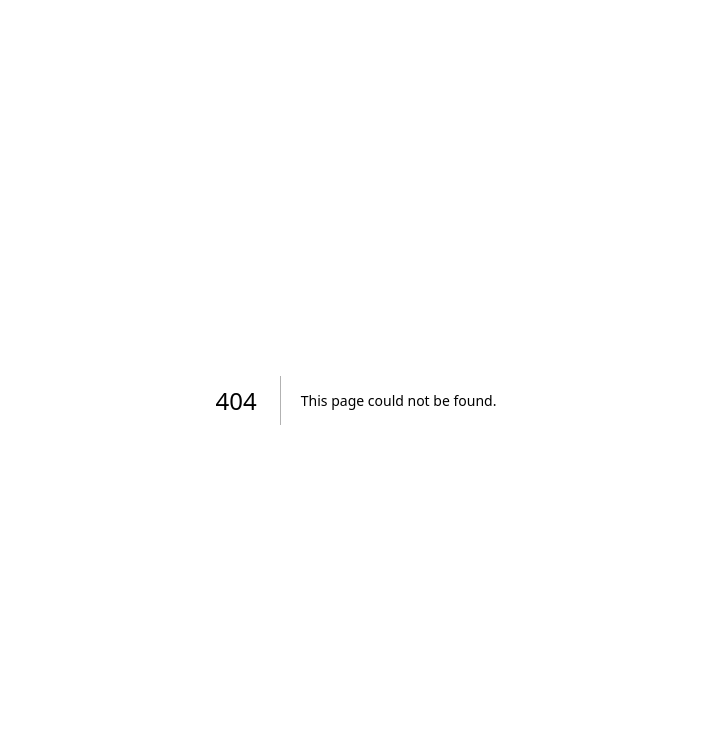
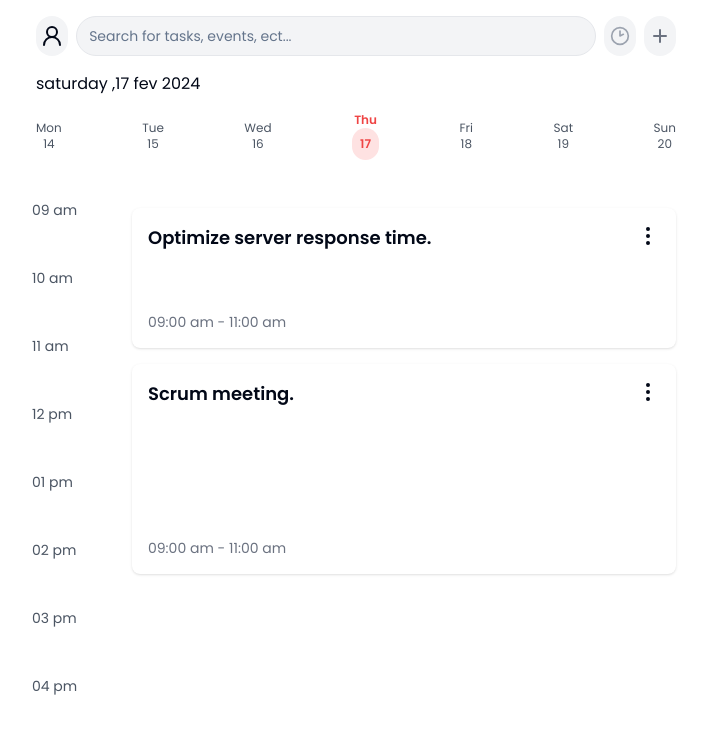
Before and after one commit to hamzabenarfa/Task-do, a Next.js app in the folder my-app/: page /main/dashboard in a window 1280 px wide. Before the commit this address had no page. Shown: the top 734 px of the page, without its empty margins (284-990 px from the left). Built offline with nearby package versions, Linux system fonts and the light colour scheme.

Commit message:
made new dashboard for tasks

```diff
--- a/my-app/app/main/(routes)/_components/addBtn.tsx
+++ b/my-app/app/main/(routes)/_components/addBtn.tsx
@@ -1,7 +1,6 @@
 "use client";
 import { useState } from "react";
 
-import { PlusCircle } from "lucide-react";
 import {
     Dialog,
     DialogContent,
@@ -66,14 +65,12 @@ const AddBtn = () => {
             start_at: "",
         },
     });
-    //localhost:4000/task/create
-
 
     const handleSubmit = async (e: React.FormEvent<HTMLFormElement>) => {
         e.preventDefault();
-        try{
+        try {
             setLoading(true)
-            const res = await axios.post("http://localhost:4000/task/create",{
+            const res = await axios.post("http://localhost:4000/task/create", {
                 task,
                 duration,
                 context,
@@ -84,11 +81,11 @@ const AddBtn = () => {
             if (res) {
                 setLoading(false);
                 setOpen(false);
-              } else {
+            } else {
 
                 setLoading(false);
-              }
-        }catch(err){
+            }
+        } catch (err) {
             console.log(err)
         }
     }
@@ -99,8 +96,22 @@ const AddBtn = () => {
             <Dialog open={open} onOpenChange={setOpen} >
                 <DialogTrigger asChild>
 
-                        <PlusCircle size={28} className="text-blue-500 ml-2" />
-
+                    <div className="w-10 h-10 bg-gray-100 rounded-3xl flex justify-center items-center cursor-pointer">
+                        <svg
+                            xmlns="http://www.w3.org/2000/svg"
+                            className="h-6 w-6 text-gray-500"
+                            fill="none"
+                            viewBox="0 0 24 24"
+                            stroke="currentColor"
+                        >
+                            <path
+                                strokeLinecap="round"
+                                strokeLinejoin="round"
+                                strokeWidth={2}
+                                d="M12 6v6m0 0v6m0-6h6m-6 0H6"
+                            />
+                        </svg>
+                    </div>
                 </DialogTrigger>
                 <DialogContent className="sm:max-w-[425px]">
                     <DialogHeader>
--- a/my-app/app/main/(routes)/_components/opertionalHoursModal.tsx
+++ b/my-app/app/main/(routes)/_components/opertionalHoursModal.tsx
@@ -57,9 +57,9 @@ const OperationalHours = () => {
 
     const handleSubmit = async (e: React.FormEvent<HTMLFormElement>) => {
         e.preventDefault();
-        try{
+        try {
             setLoading(true)
-            const res = await axios.post("http://localhost:4000/operationalhours/create",{
+            const res = await axios.post("http://localhost:4000/operationalhours/create", {
                 startingTime,
                 endingTime
 
@@ -68,10 +68,10 @@ const OperationalHours = () => {
             if (res) {
                 setLoading(false);
                 setOpen(false);
-              } else {
+            } else {
                 setLoading(false);
-              }
-        }catch(err){
+            }
+        } catch (err) {
             console.log(err)
         }
     }
@@ -81,7 +81,24 @@ const OperationalHours = () => {
         <>
             <Dialog open={open} onOpenChange={setOpen} >
                 <DialogTrigger asChild>
-                        <Clock2 size={24} className="text-gray-400" />
+                    {/*  */}
+                    <div className="w-10 h-10 bg-gray-100 rounded-3xl flex justify-center items-center cursor-pointer">
+                    <Clock2 size={20} className="text-gray-400" />
+                        {/* <svg
+                            xmlns="http://www.w3.org/2000/svg"
+                            className="h-6 w-6 text-gray-500"
+                            fill="none"
+                            viewBox="0 0 24 24"
+                            stroke="currentColor"
+                        >
+                            <path
+                                strokeLinecap="round"
+                                strokeLinejoin="round"
+                                strokeWidth={2}
+                                d="M12 6v6m0 0v6m0-6h6m-6 0H6"
+                            />
+                        </svg> */}
+                    </div>
                 </DialogTrigger>
                 <DialogContent className="sm:max-w-[425px]">
                     <DialogHeader>
--- /dev/null
+++ b/my-app/app/main/(routes)/dashboard/_component/calendar-nav .tsx
@@ -0,0 +1,20 @@
+const CalendarNav = () => {
+    const selectedDate = '17';
+    const weekDays = ['Mon', 'Tue', 'Wed', 'Thu', 'Fri', 'Sat', 'Sun'];
+    const dates = ['14', '15', '16', '17', '18', '19', '20']; // Sample dates
+
+    return (
+        <div className="bg-white p-4 ">
+            <div className="flex items-center justify-between text-xs">
+                {weekDays.map((day, index) => (
+                    <div key={day} className={`text-center cursor-pointer ${selectedDate === dates[index] ? 'text-red-500 font-semibold' : 'text-gray-600'}`}>
+                        <div>{day}</div>
+                        <div className={`${selectedDate === dates[index] ? 'p-2 rounded-full bg-red-100' : ''}`}>{dates[index]}</div>
+                    </div>
+                ))}
+            </div>
+        </div>
+    );
+};
+
+export default CalendarNav;
--- /dev/null
+++ b/my-app/app/main/(routes)/dashboard/_component/task-card.tsx
@@ -0,0 +1,15 @@
+import { MoreVertical } from "lucide-react";
+
+export const TaskCard = ({ time, title,style }) => {
+    return (
+        <div className="flex justify-between bg-white p-4 rounded-lg shadow my-4" style={style}>
+        <div className="flex flex-col  justify-between">
+          <h2 className="text-lg font-semibold">{title}</h2>
+          <span className="text-sm text-gray-500">{time}</span>
+        </div>
+
+        <MoreVertical className="w-6 h-6 cursor-pointer"  />
+
+      </div>
+    );
+  };
--- /dev/null
+++ b/my-app/app/main/(routes)/dashboard/_component/time-bar.tsx
@@ -0,0 +1,55 @@
+import { TaskCard } from "./task-card";
+
+const TimeBar = () => {
+    // Array of time slots for the day
+    const timeSlots = [
+        '09 am', '10 am', '11 am', '12 pm', '01 pm', '02 pm', '03 pm', '04 pm'
+    ];
+
+    // Height per hour (assuming each time slot represents one hour)
+    const heightPerHour = 70; // this is an arbitrary number, adjust as needed
+
+    const calculateHeight = (startTime, endTime) => {
+        const [startHr, startPeriod] = startTime.split(' ');
+        const [endHr, endPeriod] = endTime.split(' ');
+
+        // Convert times to 24-hour format for simplicity in calculation
+        let start = parseInt(startHr) + (startPeriod === 'pm' && startHr !== '12' ? 12 : 0);
+        let end = parseInt(endHr) + (endPeriod === 'pm' && endHr !== '12' ? 12 : 0);
+
+        // Calculate the duration in hours
+        let duration = end - start;
+
+        // Calculate and return the height
+        return `${duration * heightPerHour}px`;
+    };
+
+    return (
+        <div className="flex flex-row">
+
+            <div className="flex flex-col w-24 ">
+                {timeSlots.map((time, index) => (
+                    <div key={index} className="my-6 ml-3">
+                        <p className="text-sm  text-gray-600">{time}</p>
+                    </div>
+                ))}
+            </div>
+            <div className="p-4 space-y-4 flex-1">
+                    <TaskCard
+                        time="09:00 am - 11:00 am"
+                        title="Optimize server response time."
+                        style={{ height: calculateHeight('09 am', '11:00 am') }}
+
+                    />
+
+                    <TaskCard
+                        time="09:00 am - 11:00 am"
+                        title="Scrum meeting."
+                        style={{ height: calculateHeight('11 am', '14 am') }}
+                    />
+            </div>
+        </div>
+    );
+};
+
+export default TimeBar;
--- /dev/null
+++ b/my-app/app/main/(routes)/dashboard/page.tsx
@@ -0,0 +1,18 @@
+import Search from "../../_component/search";
+import CalendarNav from "./_component/calendar-nav ";
+import TimeBar from "./_component/time-bar";
+const Dashboard = () => {
+    return (
+        <div className="flex flex-col mx-auto  md:max-w-2xl">
+            <Search />
+            <h1 className="ml-4" >saturday ,17 fev 2024 </h1>
+            <CalendarNav  />
+
+            <TimeBar />
+
+
+        </div>
+    );
+}
+
+export default Dashboard;
--- a/my-app/app/main/_component/search.tsx
+++ b/my-app/app/main/_component/search.tsx
@@ -1,13 +1,24 @@
 import { Input } from "@/components/ui/input";
+import {  User2 } from "lucide-react";
+import AddBtn from "../(routes)/_components/addBtn";
+import OperationalHours from "../(routes)/_components/opertionalHoursModal";
 
 const Search = () => {
   return (
-    <div className=" m-4">
+    <div className="flex justify-center items-center gap-2 m-4">
+      <div className="w-10 h-10 bg-gray-100 rounded-3xl flex justify-center items-center cursor-pointer">
+      <User2 />
+      </div>
       <Input
         type="search"
         className="rounded-3xl border border-gray-200 bg-gray-100"
         placeholder="Search for tasks, events, ect..."
       />
+
+     <OperationalHours />
+
+     <AddBtn />
+
     </div>
   );
 };
```
